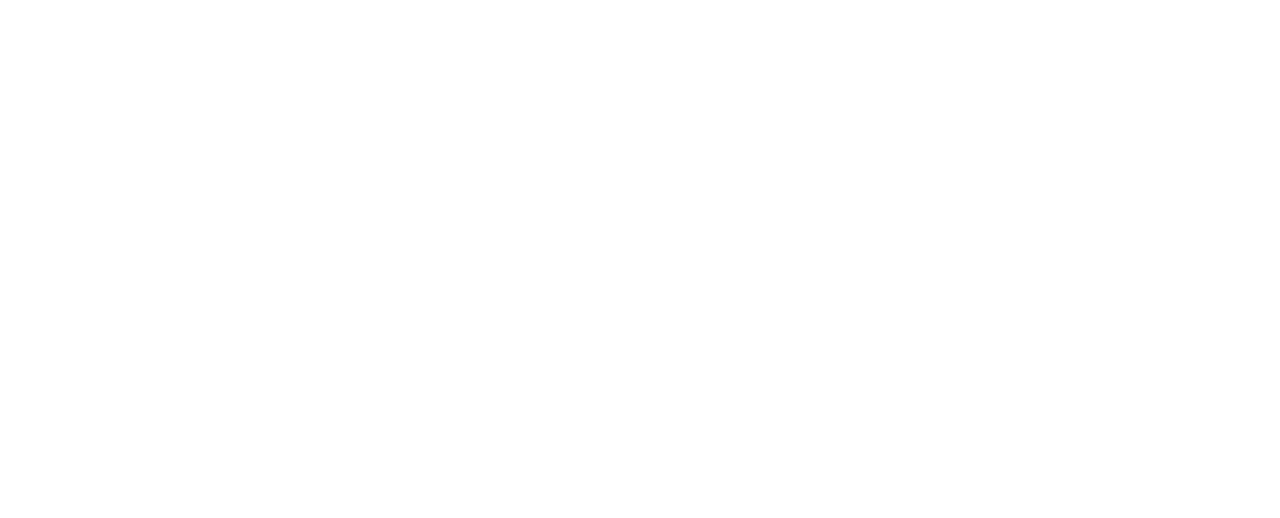
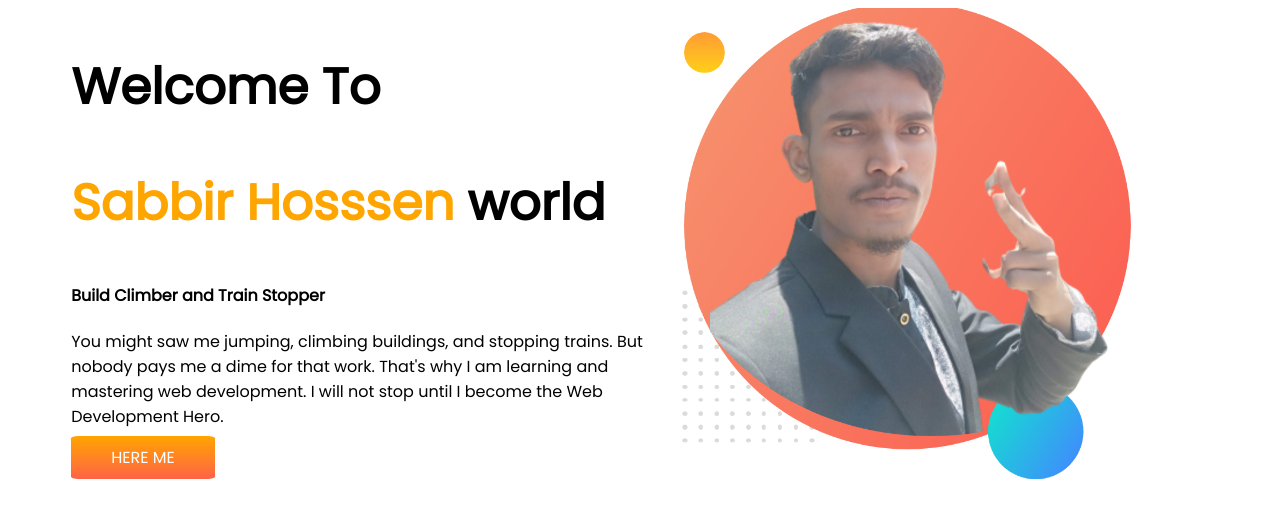
Before and after one commit to sabbirhosssen/Sabbir-HTML-CSS-show, a plain HTML site: page index.html in a window 1280 px wide. Drawn offline with Linux system fonts and the light colour scheme.

Commit message:
added potfolio

```diff
--- a/index.html
+++ b/index.html
@@ -1,13 +1,36 @@
 <!DOCTYPE html>
 <html lang="en">
+
 <head>
     <meta charset="UTF-8">
     <meta http-equiv="X-UA-Compatible" content="IE=edge">
     <meta name="viewport" content="width=device-width, initial-scale=1.0">
     <title>Sabbir Hossen Portfolio</title>
+    <link rel="preconnect" href="https://fonts.googleapis.com">
+    <link rel="preconnect" href="https://fonts.gstatic.com" crossorigin>
+    <link href="https://fonts.googleapis.com/css2?family=Poppins:ital@0;1&display=swap" rel="stylesheet">
     <link rel="stylesheet" href="style.css">
 </head>
+
 <body>
+    <section>
+        <div class="continer">
+            <h1>Welcome To</h1>
+            <h1><span class="header-span">Sabbir Hosssen </span>world </h1>
+            <h4>Build Climber and Train Stopper</h4>
+            <p>You might saw me jumping, climbing buildings, and stopping trains. But nobody pays me a dime for that
+                work.
+                That's why I am learning and mastering web development. I will not stop until I become the Web
+                Development
+                Hero.</p>
+            <a class="link-button" target="-black" href="https://www.facebook.com/sabbirhossen.sabbirhossen5858">HERE
+                ME</a>
+        </div>
+        <div class="continer">
+            <img src="/showOff/my-bg.png" alt="">
+        </div>
+    </section>
 
 </body>
+
 </html>
--- a/style.css
+++ b/style.css
@@ -0,0 +1,27 @@
+body{
+    font-family: 'Poppins', sans-serif;
+}
+h1{
+    font-size: 50px;
+}
+.header-span{
+    color: orange;
+}
+section{
+    display: flex;
+    padding-left: 5%;
+}
+.continer{
+    width: 50%;
+}
+.continer img{
+    width: 80%;
+}
+.link-button{
+    text-decoration: none;
+    background-image:linear-gradient(orange,tomato);
+    color:white;
+    font-weight:700px;
+    padding: 10px 40px;
+    border-radius:5%;
+}
```
Also changed, not shown: images/dream-bg.png (added), images/exp-bg.png (added), images/jhankar.png (added), images/jhankar2.png (added), images/my-bg.png (added), images/my-bg2.png (added), images/top-banner.png (added), showOff/IMG_20210209_174401.jpg (added), showOff/IMG_20210210_084113.jpg (added), showOff/IMG_20210210_114414.jpg (added), showOff/IMG_20210210_114917.jpg (added), showOff/my-bg.png (added).
